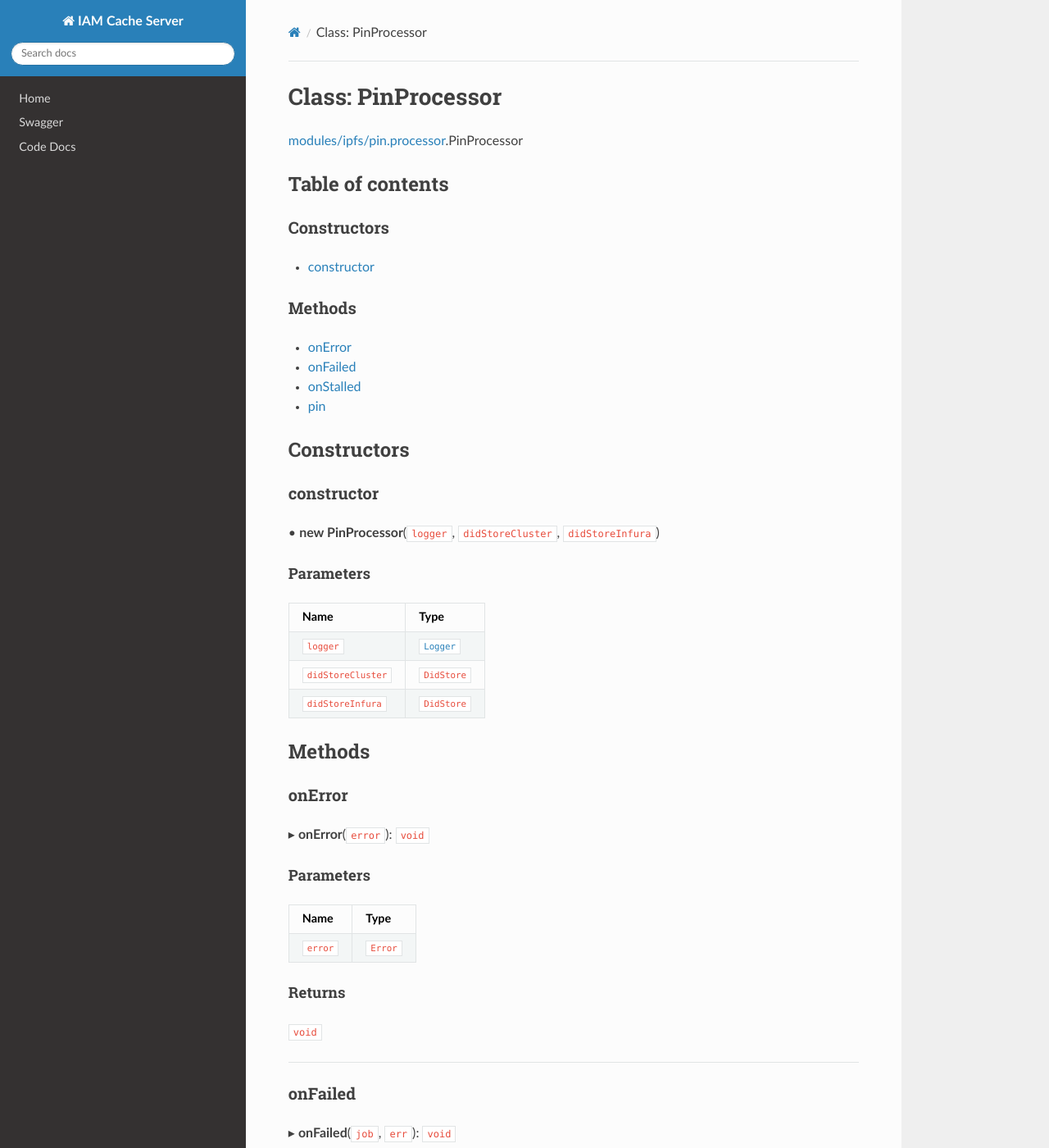
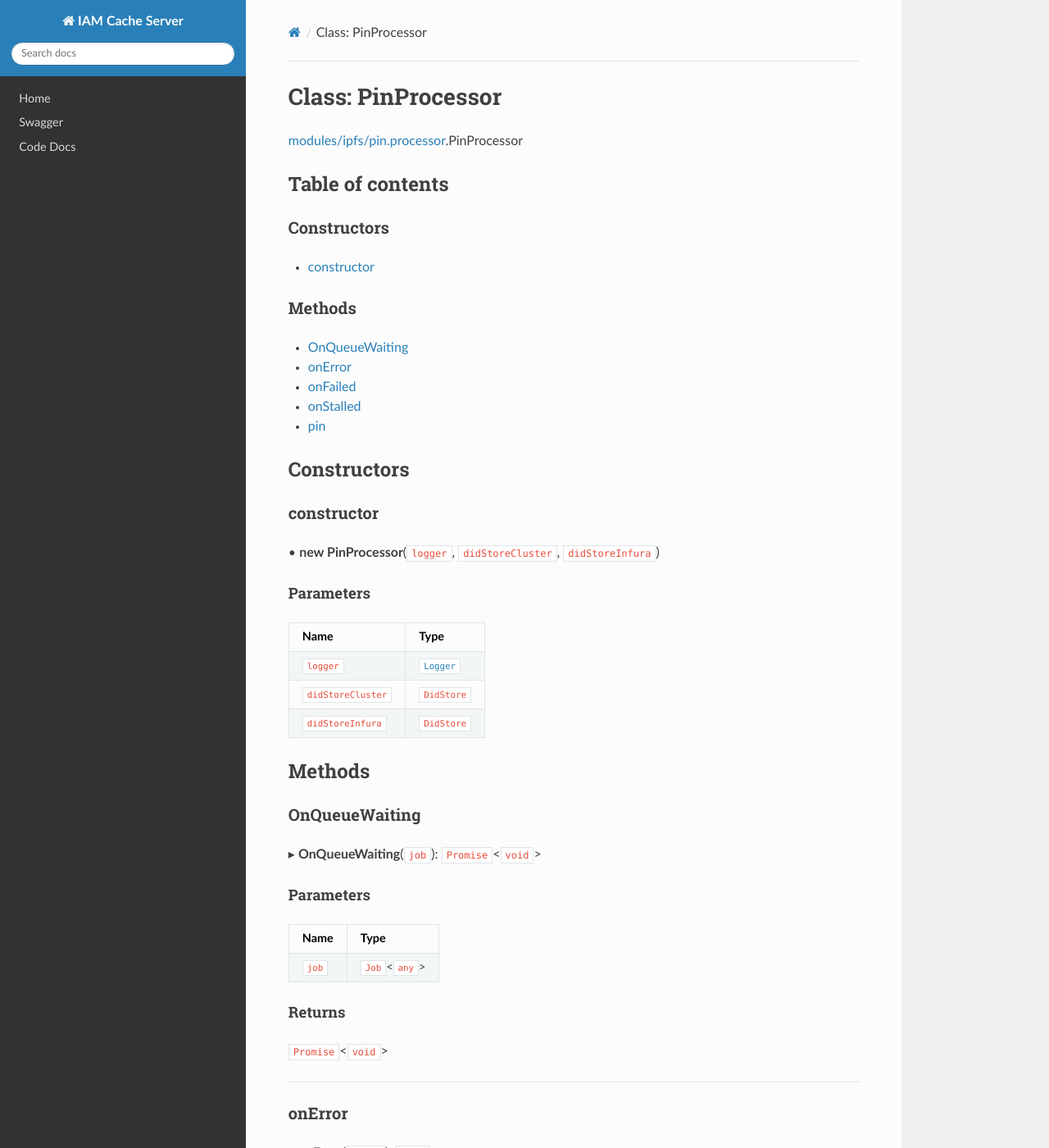
Before and after one commit to energywebfoundation/ssi-hub, an MkDocs documentation site: the page built from docs/api/classes/modules_ipfs_pin_processor.PinProcessor.md, in a window 1280 px wide and 1400 px high. Shown: the whole window at 82% size. Built offline with MkDocs 1.6.1, drawn with Linux system fonts in a browser that asks for light colours; nearby versions of some CDN libraries.

Commit message:
chore: log waiting job

```diff
--- a/docs/api/classes/modules_ipfs_pin_processor.PinProcessor.md
+++ b/docs/api/classes/modules_ipfs_pin_processor.PinProcessor.md
@@ -10,6 +10,7 @@
 
 ### Methods
 
+- [OnQueueWaiting](modules_ipfs_pin_processor.PinProcessor.md#onqueuewaiting)
 - [onError](modules_ipfs_pin_processor.PinProcessor.md#onerror)
 - [onFailed](modules_ipfs_pin_processor.PinProcessor.md#onfailed)
 - [onStalled](modules_ipfs_pin_processor.PinProcessor.md#onstalled)
@@ -30,6 +31,22 @@
 | `didStoreInfura` | `DidStore` |
 
 ## Methods
+
+### OnQueueWaiting
+
+▸ **OnQueueWaiting**(`job`): `Promise`<`void`\>
+
+#### Parameters
+
+| Name | Type |
+| :------ | :------ |
+| `job` | `Job`<`any`\> |
+
+#### Returns
+
+`Promise`<`void`\>
+
+___
 
 ### onError
 
```
Also changed, not shown: docs/api/classes/modules_did_did_processor.DIDProcessor.md (+17 -0 lines), 2 other files.
